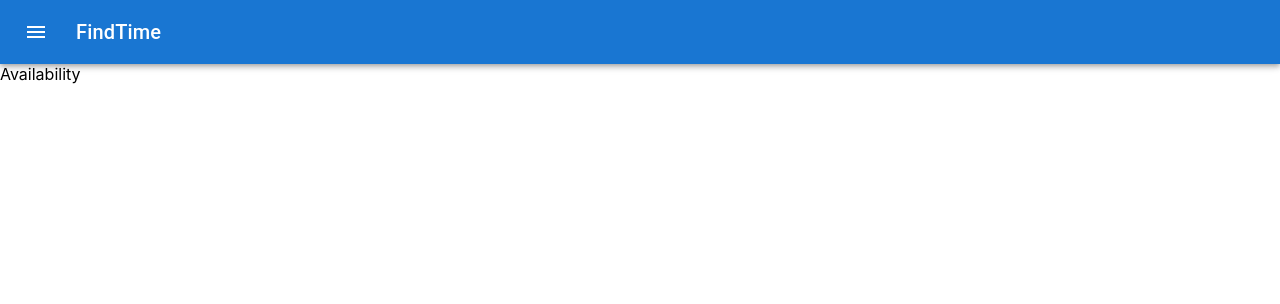
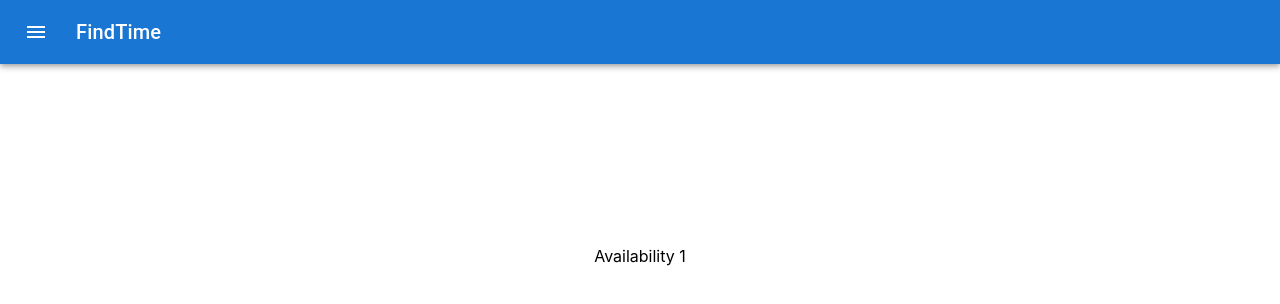
Before and after one commit to akholodenko/findtime, a React (Create React App) app in the folder client/: page /ft/1 in a window 1280 px wide. Shown: the top 304 px of the page. Built offline with nearby package versions, Linux system fonts and the light colour scheme.

Commit message:
extract ID from url in availability view

```diff
--- a/client/src/App.js
+++ b/client/src/App.js
@@ -11,7 +11,7 @@ function App() {
         <Routes>
           <Route path="/" element={<Layout />}>
             <Route index element={<Home />} />
-            <Route path="ft/*" element={<Availability />} />
+            <Route path="ft/:availability_id" element={<Availability />} />
             <Route path="*" element={<NoPage />} />
           </Route>
         </Routes>
--- a/client/src/views/availability.tsx
+++ b/client/src/views/availability.tsx
@@ -1,4 +1,25 @@
+import { useParams } from "react-router-dom";
+import Box from "@mui/material/Box";
+import Grid from "@mui/material/Grid";
+
 const Availability = () => {
-  return <div>Availability</div>;
+  const { availability_id } = useParams();
+
+  return (
+    <Box sx={{ flexGrow: 1 }}>
+      <Grid
+        container
+        spacing={2}
+        direction="column"
+        alignItems="center"
+        justifyContent="center"
+        sx={{ minHeight: "50vh" }}
+      >
+        <Grid item xs={12}>
+          Availability {availability_id}
+        </Grid>
+      </Grid>
+    </Box>
+  );
 };
 export default Availability;
--- a/client/src/views/home.tsx
+++ b/client/src/views/home.tsx
@@ -11,7 +11,7 @@ const Home = () => {
   const onStartClick = () => {
     createAvailability().then((hash: string) => {
       console.log("createAvailability", hash);
-      //   navigate(`/ft/${hash}`);
+      navigate(`/ft/${hash}`);
     });
   };
 
```
